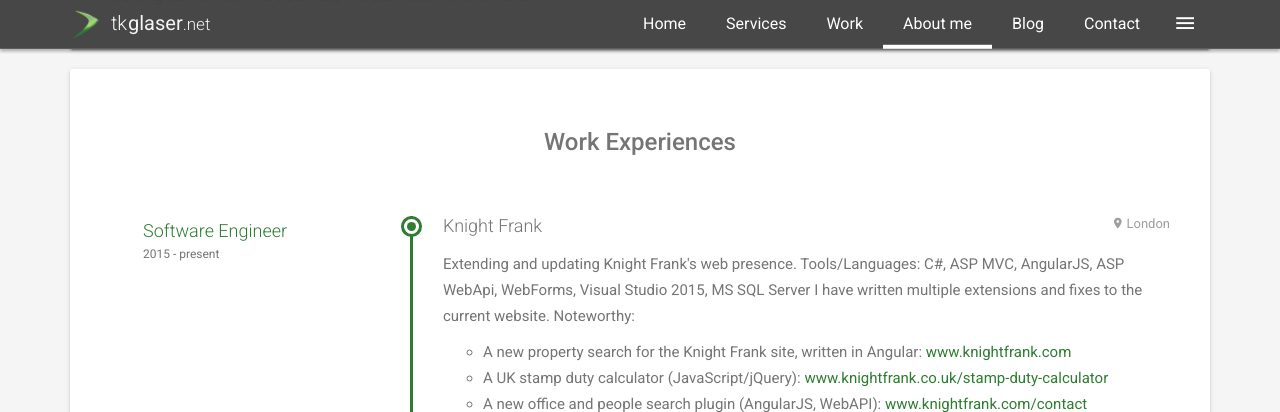
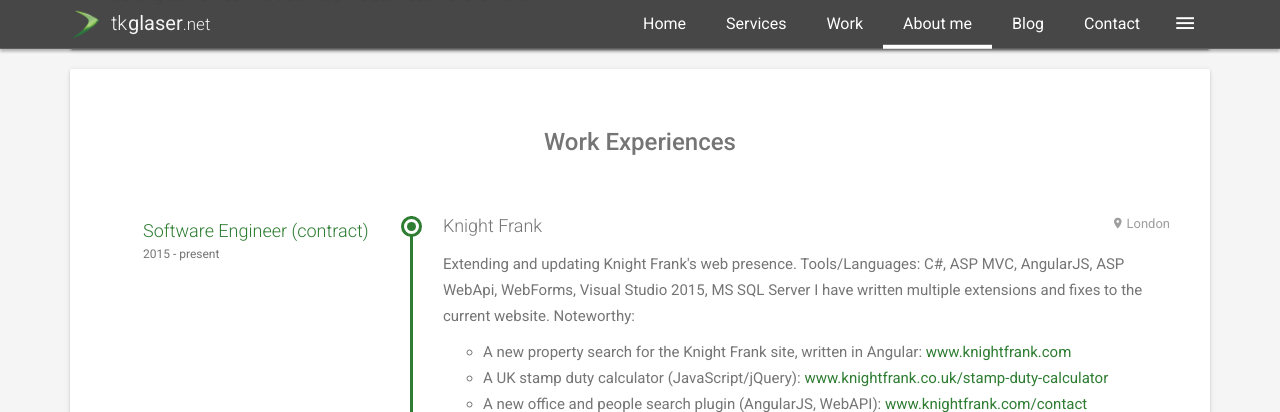
Before and after one commit to tkglaser/tkglaser.github.io, a Jekyll site: the page built from content/about.html, in a window 1280 px wide and 900 px high, scrolled down 806 px. Shown: the top 412 px of the window. Built offline with Jekyll 4.4.1, drawn with Linux system fonts in a browser that asks for light colours.

Commit message:
Update about.html

```diff
--- a/content/about.html
+++ b/content/about.html
@@ -43,7 +43,7 @@
       <li class="ms-timeline-left-item wow fadeInUp">
         <h4>Knight Frank</h4>
         <div class="ms-timeline-left-left">
-          <h4 class="color-primary">Software Engineer</h4>
+          <h4 class="color-primary">Software Engineer (contract)</h4>
           <time class="ms-timeline-left-time">2015 - present</time>
         </div>
         <span class="ms-timeline-left-city">London</span>
```
